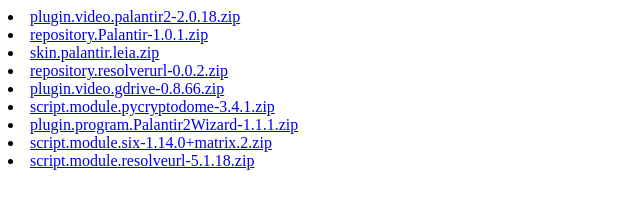
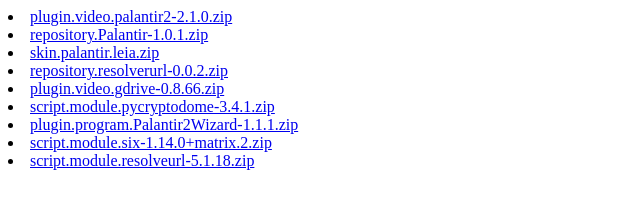
Before and after one commit to palantirsource/palantir, a plain HTML site: page index.html in a window 1280 px wide. Shown: the full height of the page, 0-640 px from the left. Drawn offline with Linux system fonts and the light colour scheme.

Commit message:
Update index.html

```diff
--- a/index.html
+++ b/index.html
@@ -1,4 +1,4 @@
-<li><a href="plugin.video.palantir2-2.0.18.zip">plugin.video.palantir2-2.0.18.zip</a></li>
+<li><a href="plugin.video.palantir2-2.1.0.zip">plugin.video.palantir2-2.1.0.zip</a></li>
 <li><a href="repository.Palantir-1.0.1.zip">repository.Palantir-1.0.1.zip</a></li>
 <li><a href="skin.palantir.leia.zip">skin.palantir.leia.zip</a></li>
 <li><a href="repository.resolverurl-0.0.2.zip">repository.resolverurl-0.0.2.zip</a></li>
```
